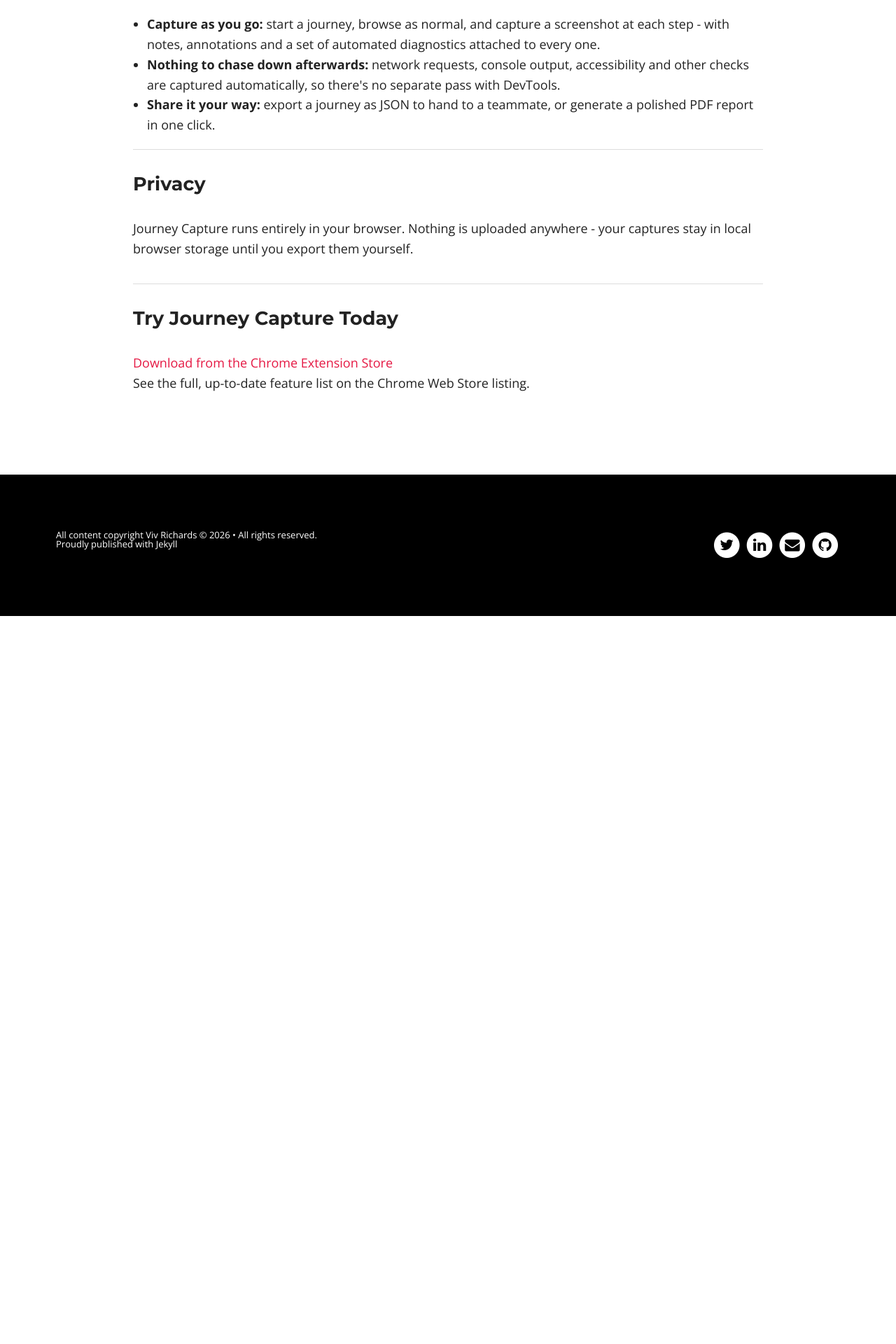
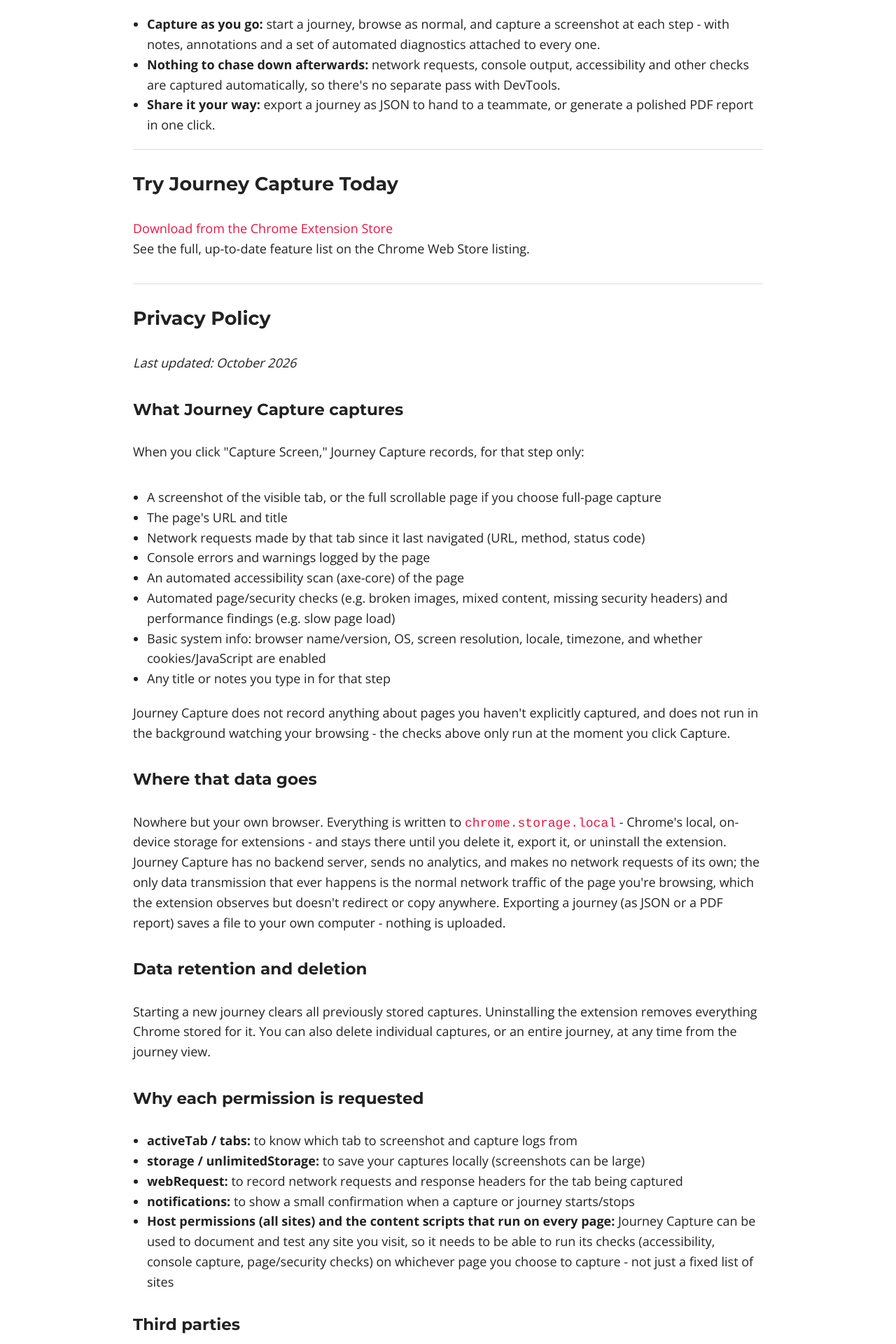
Before and after one commit to vivrichards600/vivrichards600.github.io, a Jekyll site: the page built from journey-capture.html, in a window 1280 px wide. Shown: the part 979-2899 px from the top of the page at 70% size. Built offline with Jekyll 4.4.1, drawn with Linux system fonts in a browser that asks for light colours; nearby versions of some CDN libraries; before the commit the page ends 1859 px from its top, so only the background shows below that; some of the changed text lies outside the part shown.

Commit message:
Add privacy policy section to Journey Capture page
Co-Authored-By: Claude Sonnet 5 <noreply@anthropic.com>

```diff
--- a/journey-capture.html
+++ b/journey-capture.html
@@ -30,20 +30,77 @@ nothing gets chased down by hand afterwards.</p>
 <hr>
 
 <div>
-    <h3>Privacy</h3>
-    <p>Journey Capture runs entirely in your browser. Nothing is uploaded anywhere - your captures stay in local browser storage until you export them yourself.</p>
-</div>
-<hr>
-
-<div>
 <h3>Try Journey Capture Today</h3>
     <p><a href="https://chromewebstore.google.com/detail/journey-capture-extension/bdkcomgmkcjdmnimocjfgegmmoifcabe" target="_blank">Download from the Chrome Extension Store</a><br>
         See the full, up-to-date feature list on the Chrome Web Store listing.
     </p>
 </div>
+<hr>
+
+<div id="privacy-policy">
+<h3>Privacy Policy</h3>
+<p><i>Last updated: October 2026</i></p>
+
+<h4>What Journey Capture captures</h4>
+<p>When you click "Capture Screen," Journey Capture records, for that step only:</p>
+<ul>
+    <li>A screenshot of the visible tab, or the full scrollable page if you choose full-page capture</li>
+    <li>The page's URL and title</li>
+    <li>Network requests made by that tab since it last navigated (URL, method, status code)</li>
+    <li>Console errors and warnings logged by the page</li>
+    <li>An automated accessibility scan (axe-core) of the page</li>
+    <li>Automated page/security checks (e.g. broken images, mixed content, missing security headers) and performance findings (e.g. slow page load)</li>
+    <li>Basic system info: browser name/version, OS, screen resolution, locale, timezone, and whether cookies/JavaScript are enabled</li>
+    <li>Any title or notes you type in for that step</li>
+</ul>
+<p>Journey Capture does not record anything about pages you haven't explicitly captured, and
+does not run in the background watching your browsing - the checks above only run at the moment
+you click Capture.</p>
+
+<h4>Where that data goes</h4>
+<p>Nowhere but your own browser. Everything is written to <code>chrome.storage.local</code> -
+Chrome's local, on-device storage for extensions - and stays there until you delete it, export
+it, or uninstall the extension. Journey Capture has no backend server, sends no analytics, and
+makes no network requests of its own; the only data transmission that ever happens is the normal
+network traffic of the page you're browsing, which the extension observes but doesn't redirect
+or copy anywhere. Exporting a journey (as JSON or a PDF report) saves a file to your own
+computer - nothing is uploaded.</p>
+
+<h4>Data retention and deletion</h4>
+<p>Starting a new journey clears all previously stored captures. Uninstalling the extension
+removes everything Chrome stored for it. You can also delete individual captures, or an entire
+journey, at any time from the journey view.</p>
+
+<h4>Why each permission is requested</h4>
+<ul>
+    <li><b>activeTab / tabs:</b> to know which tab to screenshot and capture logs from</li>
+    <li><b>storage / unlimitedStorage:</b> to save your captures locally (screenshots can be large)</li>
+    <li><b>webRequest:</b> to record network requests and response headers for the tab being captured</li>
+    <li><b>notifications:</b> to show a small confirmation when a capture or journey starts/stops</li>
+    <li><b>Host permissions (all sites) and the content scripts that run on every page:</b> Journey Capture can be used to document and test any site you visit, so it needs to be able to run its checks (accessibility, console capture, page/security checks) on whichever page you choose to capture - not just a fixed list of sites</li>
+</ul>
+
+<h4>Third parties</h4>
+<p>Journey Capture doesn't share, sell, or transmit your data to any third party, ad network, or
+analytics service - there isn't one integrated. The accessibility scan uses the open-source
+axe-core library, bundled with the extension and run entirely on your device; it isn't a remote
+service.</p>
+
+<h4>Children's privacy</h4>
+<p>Journey Capture is a developer/testing tool and isn't directed at children, and doesn't
+knowingly collect information from anyone.</p>
+
+<h4>Changes to this policy</h4>
+<p>If what Journey Capture collects or how it's stored ever changes, this page will be updated
+and the "last updated" date above will reflect it.</p>
+
+<h4>Contact</h4>
+<p>Questions about this policy or the extension - see the contact links in the site footer below.</p>
+</div>
+
 
 <style>
-    h3 {
+    h3, h4 {
         margin: 30px 0;
     }
 
```
